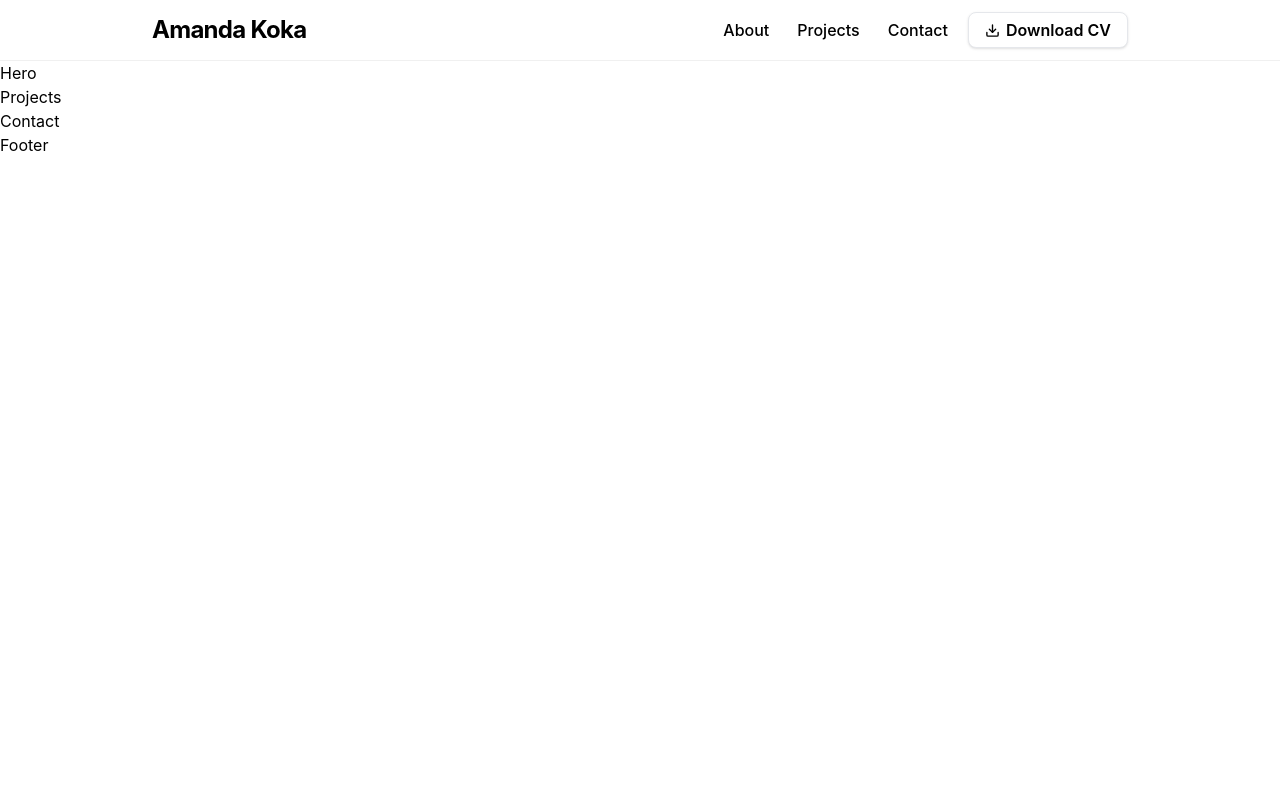
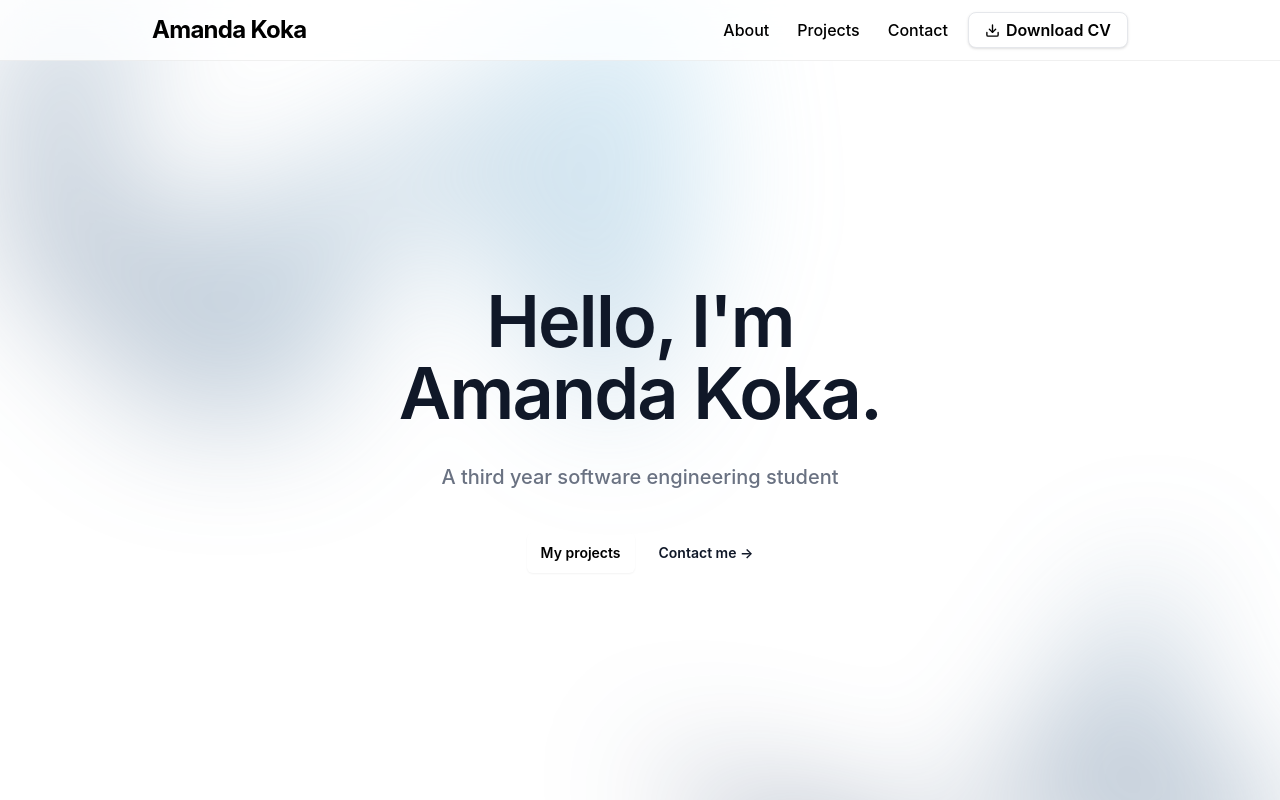
Before and after one commit to amandakoka/portfolio, a React (Vite) app: page / in a window 1280 px wide. Shown: the top 800 px of the page. Built offline with nearby package versions, Linux system fonts and the light colour scheme.

Commit message:
feat: add basic hero section

```diff
--- a/src/components/Hero.tsx
+++ b/src/components/Hero.tsx
@@ -1,5 +1,56 @@
 function Hero() {
-  return <section>Hero</section>;
+  return (
+    <div className="relative isolate px-6 lg:px-8">
+      <div
+        aria-hidden="true"
+        className="absolute inset-x-0 -top-40 -z-10 transform-gpu overflow-hidden blur-3xl sm:-top-80"
+      >
+        <div
+          style={{
+            clipPath:
+              "polygon(74.1% 44.1%, 100% 61.6%, 97.5% 26.9%, 85.5% 0.1%, 80.7% 2%, 72.5% 32.5%, 60.2% 62.4%, 52.4% 68.1%, 47.5% 58.3%, 45.2% 34.5%, 27.5% 76.7%, 0.1% 64.9%, 17.9% 100%, 27.6% 76.8%, 76.1% 97.7%, 74.1% 44.1%)",
+          }}
+          className="relative left-[calc(50%-11rem)] aspect-1155/678 w-144.5 -translate-x-1/2 rotate-30 bg-linear-to-tr from-[#08143c] to-[#8FD9FB] opacity-30 sm:left-[calc(50%-30rem)] sm:w-288.75"
+        ></div>
+      </div>
+      <div className="mx-auto max-w-2xl py-32 sm:py-48 lg:py-56">
+        <div className="text-center">
+          <h1 className="text-5xl font-semibold tracking-tight text-balance text-gray-900 sm:text-7xl">
+            Hello, I'm Amanda Koka.
+          </h1>
+          <p className="mt-8 text-lg font-medium text-pretty text-gray-500 sm:text-xl/8">
+            A third year software engineering student
+          </p>
+          <div className="mt-10 flex items-center justify-center gap-x-6">
+            <a
+              href="#"
+              className="rounded-md hover:bg-gray-100 px-3.5 py-2.5 text-sm font-semibold shadow-xs focus-visible:outline-2 focus-visible:outline-offset-2 focus-visible:outline-sky-500"
+            >
+              My projects
+            </a>
+            <a
+              href="#"
+              className="text-sm/6 font-semibold text-gray-900"
+            >
+              Contact me <span aria-hidden="true">→</span>
+            </a>
+          </div>
+        </div>
+      </div>
+      <div
+        aria-hidden="true"
+        className="absolute inset-x-0 top-[calc(100%-13rem)] -z-10 transform-gpu overflow-hidden blur-3xl sm:top-[calc(100%-30rem)]"
+      >
+        <div
+          style={{
+            clipPath:
+              "polygon(74.1% 44.1%, 100% 61.6%, 97.5% 26.9%, 85.5% 0.1%, 80.7% 2%, 72.5% 32.5%, 60.2% 62.4%, 52.4% 68.1%, 47.5% 58.3%, 45.2% 34.5%, 27.5% 76.7%, 0.1% 64.9%, 17.9% 100%, 27.6% 76.8%, 76.1% 97.7%, 74.1% 44.1%)",
+          }}
+          className="relative left-[calc(50%+3rem)] aspect-1155/678 w-144.5 -translate-x-1/2 bg-linear-to-tr from-[#08143c] to-[#8FD9FB] opacity-30 sm:left-[calc(50%+36rem)] sm:w-288.75"
+        ></div>
+      </div>
+    </div>
+  );
 }
 
 export default Hero;
```
